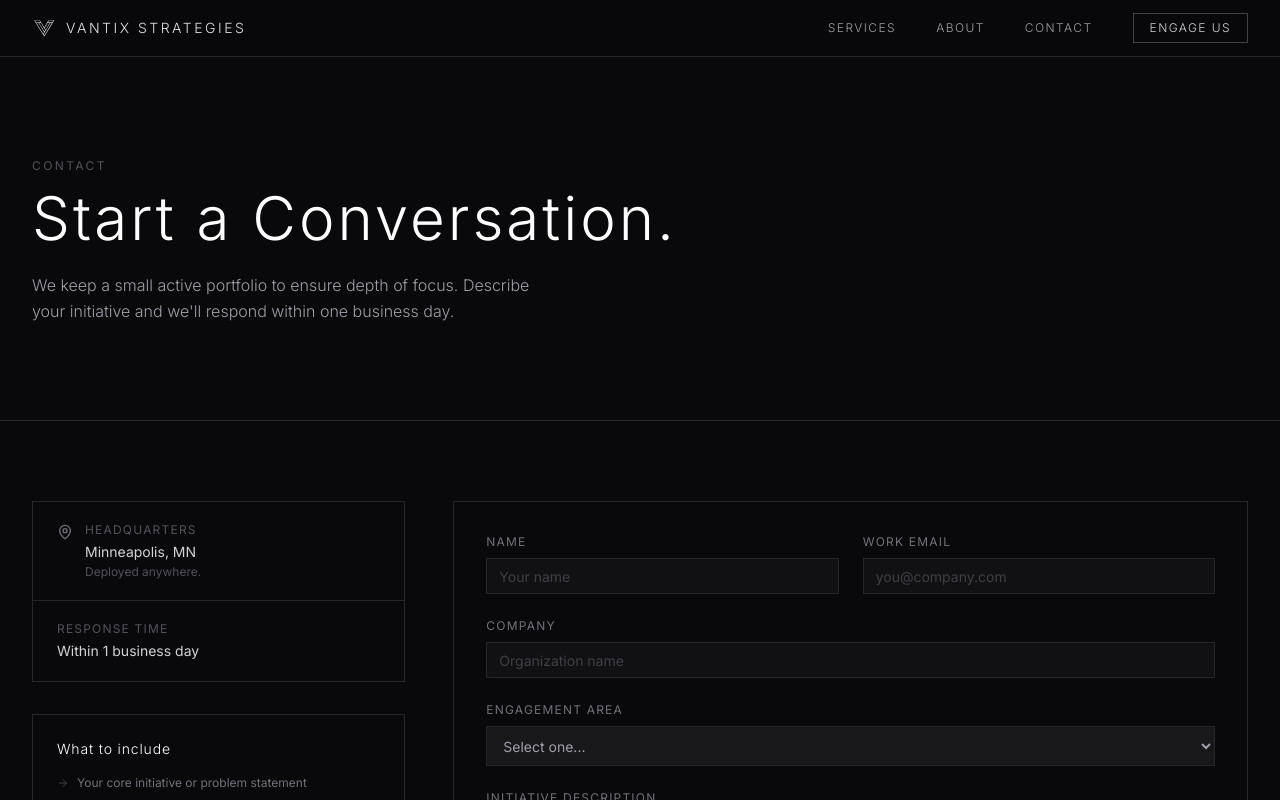
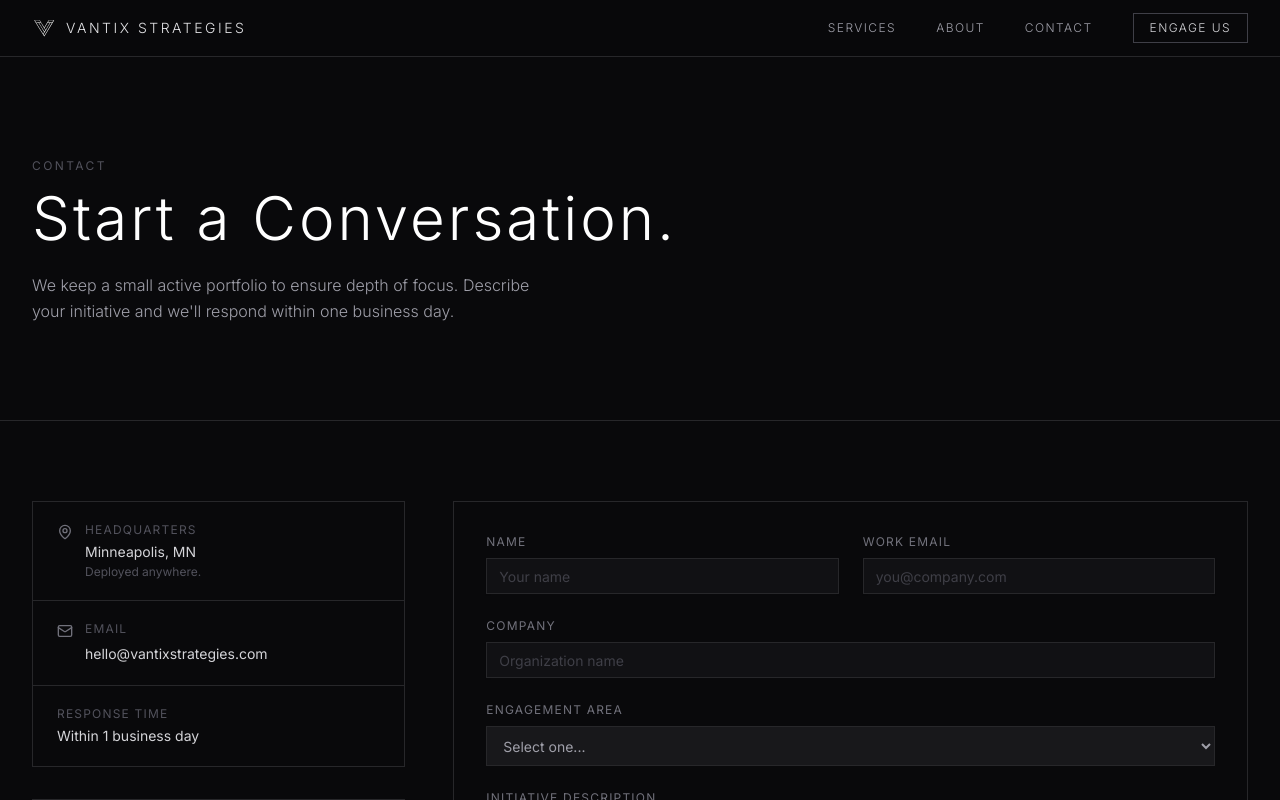
Before and after one commit to Vantix-Strategies/vantixstrategies-website, a Next.js app: page /contact in a window 1280 px wide. Shown: the top 800 px of the page. Built offline with nearby package versions, Linux system fonts and the light colour scheme.

Commit message:
feat: add email contact information to the contact page

```diff
--- a/src/app/contact/page.tsx
+++ b/src/app/contact/page.tsx
@@ -1,4 +1,4 @@
-import { MapPin, ArrowRight } from "lucide-react";
+import { MapPin, Mail, ArrowRight } from "lucide-react";
 import { ContactForm } from "./ContactForm";
 
 export default function ContactPage() {
@@ -32,6 +32,18 @@ export default function ContactPage() {
                   <p className="text-xs tracking-widest uppercase text-zinc-600 mb-1">Headquarters</p>
                   <p className="text-sm text-zinc-300">Minneapolis, MN</p>
                   <p className="text-xs text-zinc-600 mt-0.5">Deployed anywhere.</p>
+                </div>
+              </div>
+              <div className="px-6 py-5 flex items-start gap-3">
+                <Mail className="w-4 h-4 text-zinc-500 mt-0.5 flex-shrink-0" />
+                <div>
+                  <p className="text-xs tracking-widest uppercase text-zinc-600 mb-1">Email</p>
+                  <a
+                    href="mailto:hello@vantixstrategies.com"
+                    className="text-sm text-zinc-300 hover:text-white transition-colors"
+                  >
+                    hello@vantixstrategies.com
+                  </a>
                 </div>
               </div>
               <div className="px-6 py-5">
```
